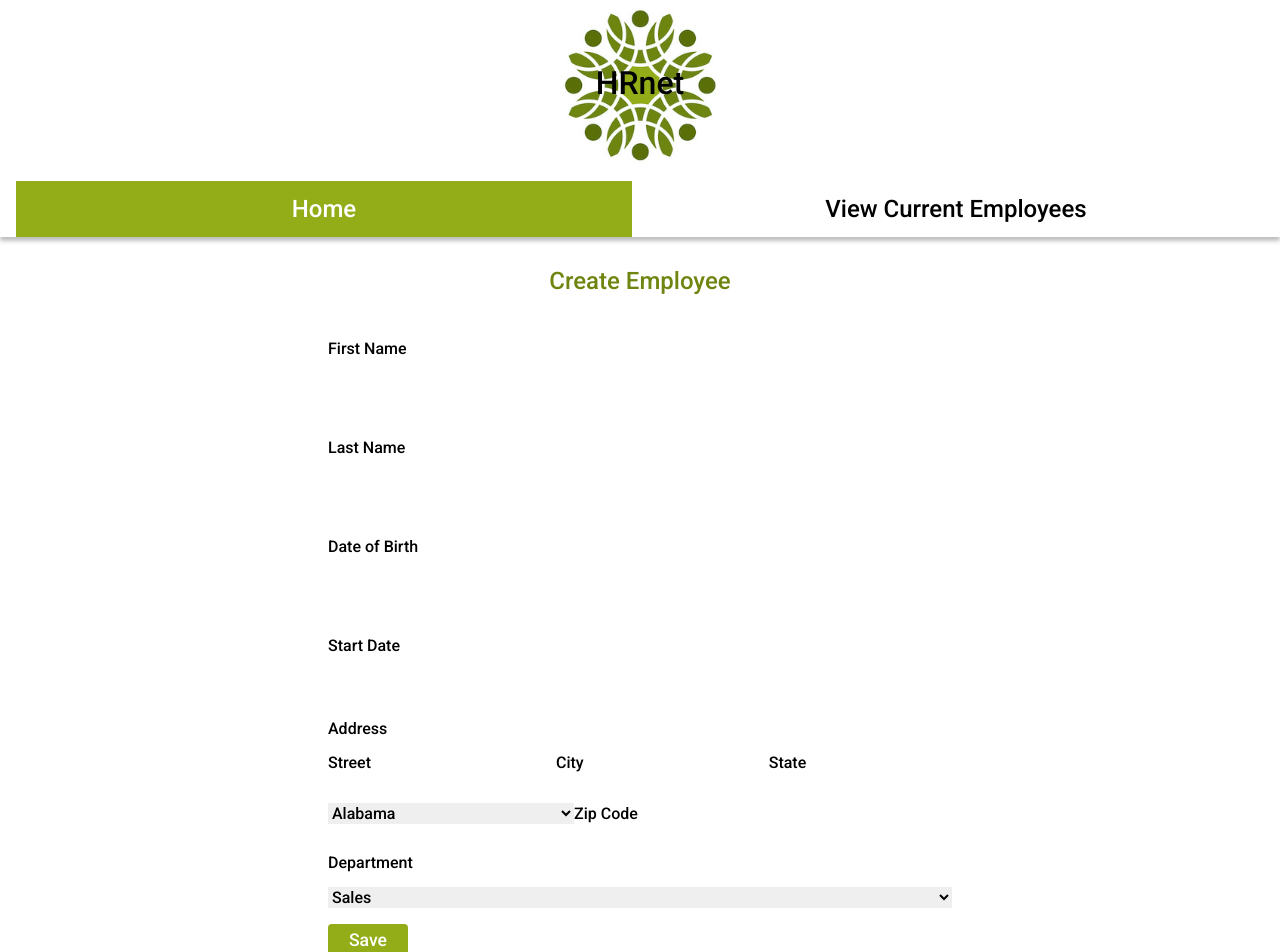
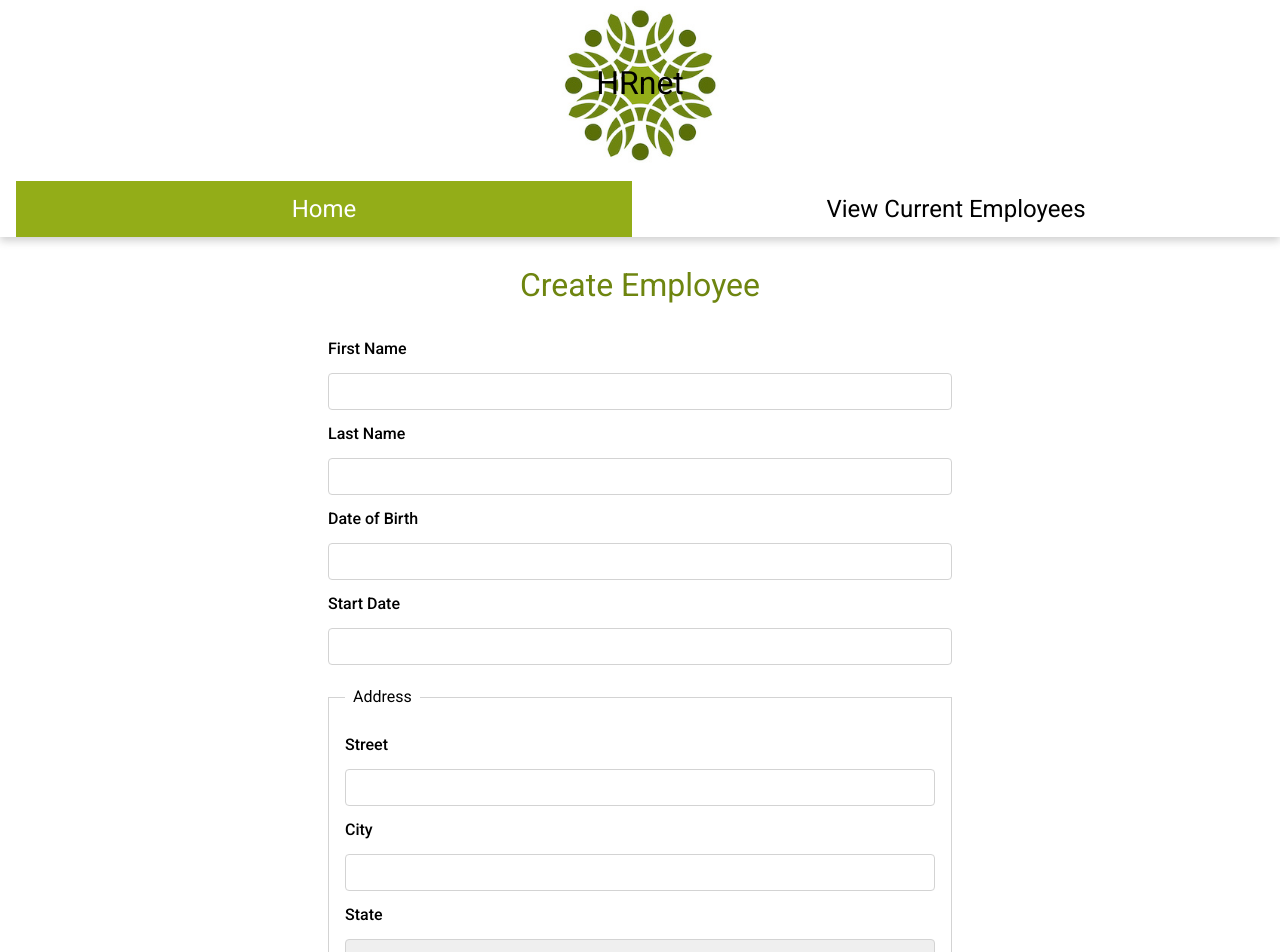
Before and after one commit to badbmo/ChloeRuard_14_30032021, a React (Create React App) app: page / in a window 1280 px wide. Shown: the top 952 px of the page. Built offline with nearby package versions, Linux system fonts and the light colour scheme.

Commit message:
modified style of form

```diff
--- a/src/components/Form.js
+++ b/src/components/Form.js
@@ -43,7 +43,7 @@ function Form() {
 				<input id="start-date" type="text" />
 
 				<fieldset className="form__address">
-					<legend>Address</legend>
+					<legend className="address__legend">Address</legend>
 
 					<label htmlFor="street">Street</label>
 					<input id="street" type="text" />
--- a/src/style/App.css
+++ b/src/style/App.css
@@ -1,7 +1,7 @@
 @import url('https://fonts.googleapis.com/css2?family=Roboto:wght@400;500;700&display=swap');
 #root {
 	font-family: "Roboto", Arial, Helvetica, sans-serif;
-	font-weight: 500;
+	font-weight: 400;
 	background-color: white;
 	max-width: 1440px;
 	margin: auto;
--- a/src/style/form.css
+++ b/src/style/form.css
@@ -8,32 +8,61 @@
 
 .form__title {
 	color: #6e8510;
-	font-size: 1.5rem;
+	font-size: 2rem;
 	margin-bottom: 2rem;
 }
 
 .form__employee {
 	display: flex;
 	flex-direction: column;
-	max-width: 50%;
+	min-width: 50%;
 }
 
 .form__employee label {
-	margin: 1rem 0;
+	margin: 0.5rem 0;
+	font-weight: 500;
 }
 
 .form__employee input {
-	margin: 1rem 0;
+	margin: 0.5rem 0;
+	border: 1px solid lightgray;
+	padding: 0.5rem;
+	border-radius: 4px;
+}
+
+.form__employee input:focus {
+	background-color: #f8f8fa;
+	outline: solid 1px lightgray ;
+}
+
+.form__employee select {
+	margin: 0.5rem 0;
+	border: 1px solid lightgray;
+	padding: 0.5rem;
+	border-radius: 4px;
+}
+
+.form__address{
+	display: flex;
+	flex-direction: column;
+	margin: 0.5rem 0;
+	border: 1px solid lightgray;
+	padding: 1rem;
+}
+
+.address__legend{
+	padding: 0.5rem;
 }
 
 .form__button {
 	cursor: pointer;
-	width: 5rem;
-	padding: 8px;
-	font-size: 1.1rem;
+	min-width: 10rem;
+	padding: 1rem;
+	font-size: 1.2rem;
 	margin-top: 1rem;
 	border-color: #93ad18;
 	background-color: #93ad18;
 	color: #fff;
 	border-radius: 4px;
+	align-self: center;
 }
--- a/src/style/header.css
+++ b/src/style/header.css
@@ -1,53 +1,52 @@
-.header{
+.header {
 	display: flex;
 	flex-direction: column;
 	align-items: center;
 	gap: 1rem;
-	padding: 0 1rem ;
-	box-shadow: 0px 4px 4px 0px #00000040;
+	padding: 0 1rem;
+	box-shadow: 0px 4px 8px 0px #49494940;
 }
 
-.header__link{
+.header__link {
 	display: grid;
 	justify-items: center;
 	align-items: center;
 }
 
-.header__logo{
+.header__logo {
 	max-width: 10rem;
 	grid-column: 1;
-  grid-row: 1;
+	grid-row: 1;
 }
 
-.header__title{
-  grid-column: 1;
-  grid-row: 1;
+.header__title {
+	grid-column: 1;
+	grid-row: 1;
 	height: max-content;
 	font-size: 2rem;
 	color: black;
 }
 
-.nav{
+.nav {
 	display: flex;
 	width: 100%;
 	font-size: 1.5rem;
 	gap: 1rem;
 }
 
-.nav__option{
+.nav__option {
 	width: 100%;
-	height: 100%;
 	text-align: center;
 	padding: 1rem;
 	color: black;
 }
 
-.nav__option:hover{
+.nav__option:hover {
 	background-color: #93ad18;
 	color: white;
 }
 
-.nav .active{
+.nav .active {
 	background-color: #93ad18;
 	color: white;
 }
```
